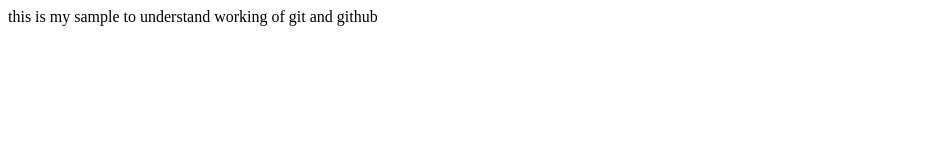
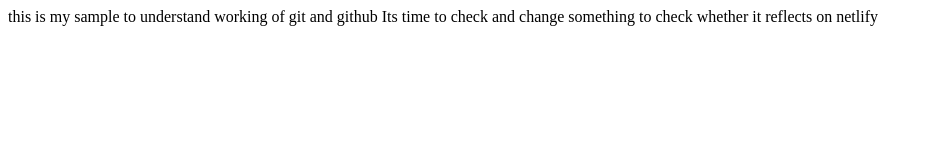
Before and after one commit to Utkarsh2902/examplegit, a plain HTML site: page index.html in a window 1280 px wide. Shown: the whole page, without its empty margins (0-931 px from the left). Drawn offline with Linux system fonts and the light colour scheme.

Commit message:
refactor
to check content on netlify

```diff
--- a/index.html
+++ b/index.html
@@ -8,5 +8,6 @@
 </head>
 <body>
     this is my sample to understand working of git and github
+    Its time to check and change something to check whether it reflects on netlify
 </body>
 </html>
```
